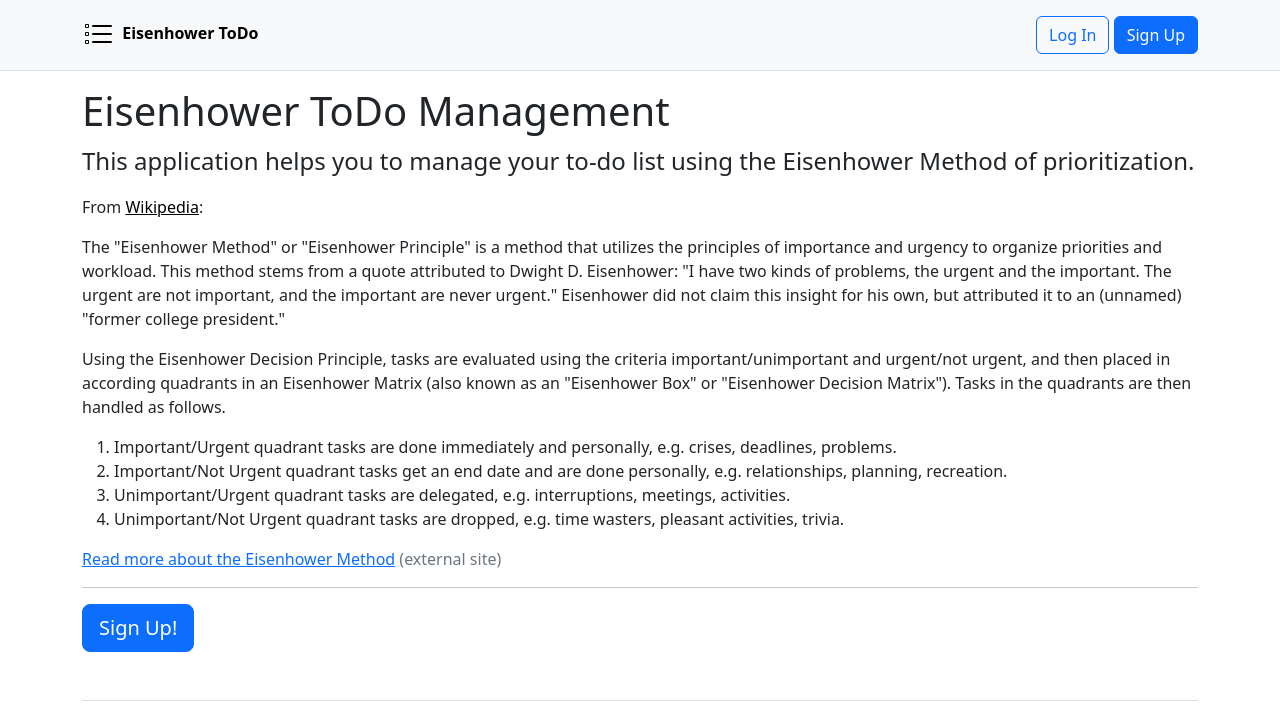
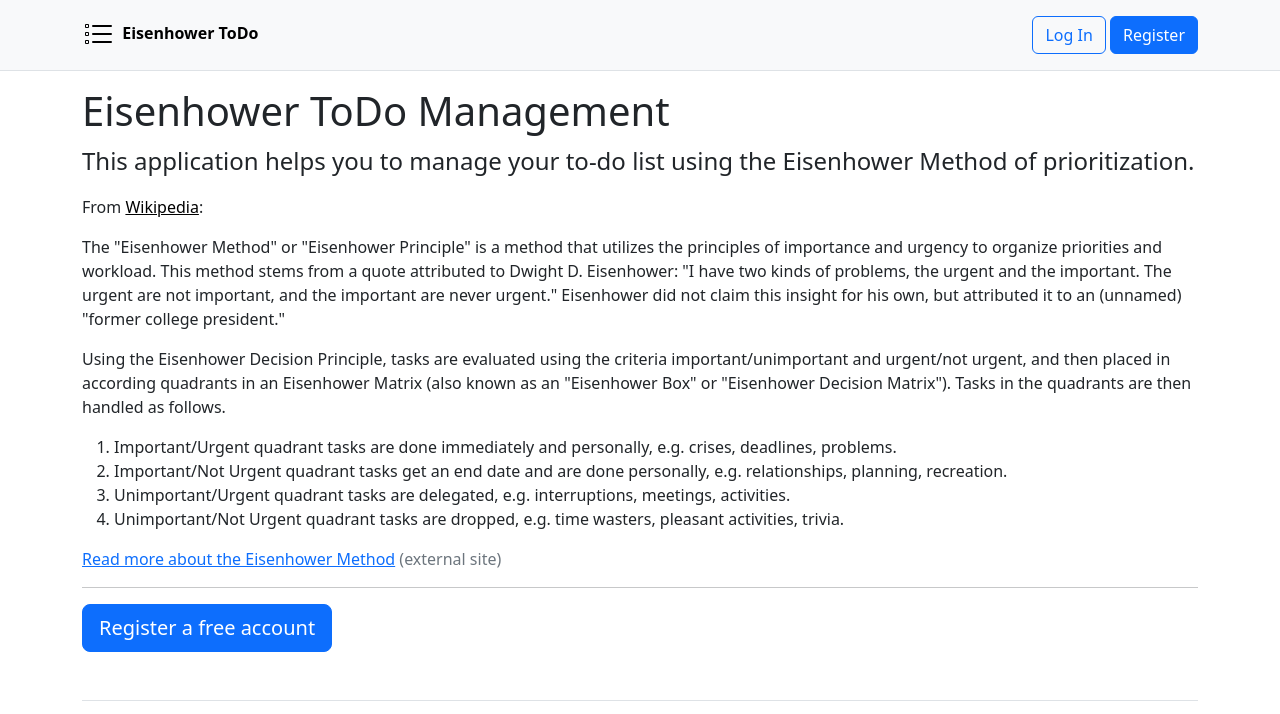
Before and after one commit to jaerrib/todo-list, a Django app: page / in a window 1280 px wide. Shown: the top 714 px of the page. Run offline with Django 5.2, Linux system fonts and the light colour scheme; parts of the project's set-up code (start-up, migrations or seed data) failed here and were passed over.

Commit message:
Update phrasing in header/footer and on home page, update copyright date

```diff
--- a/templates/base.html
+++ b/templates/base.html
@@ -53,7 +53,7 @@
         </ul>
         <div class="text-end">
             <a href="{%  url 'login' %}" class="btn btn-outline-primary">Log In</a>
-            <a href="{% url 'signup' %}" class="btn btn-primary">Sign Up</a>
+            <a href="{% url 'signup' %}" class="btn btn-primary">Register</a>
         </div>
         {% endif %}
         </div>
@@ -69,7 +69,7 @@
 
 <div class="container mt-5">
     <footer class="d-flex flex-wrap justify-content-between align-items-center py-3 my-4 border-top">
-        <p class="col-md-4 mb-0 text-body-secondary">&copy; 2023 John Beers</p>
+        <p class="col-md-4 mb-0 text-body-secondary">&copy; 2023-2024 John Beers</p>
 
         <a href="http://www.djangoproject.com/">
             <img src="https://www.djangoproject.com/m/img/badges/djangomade124x25.gif" alt="Made with Django." title="Made with Django.">
@@ -81,7 +81,7 @@
             <li class="nav-item"><a href="{% url 'todo_list' %}" class="nav-link px-2 text-body-secondary">ToDo List</a></li>
             <li class="nav-item"><a href="{% url 'todo_new' %}" class="nav-link px-2 text-body-secondary">Add a ToDo</a></li>
             {% endif %}
-        <li class="nav-item"><a href="https://codeberg.org/jaerrib/todo-list" class="nav-link px-2 text-body-secondary" target="_blank">Source Code</a></li>
+        <li class="nav-item"><a href="https://codeberg.org/jaerrib/todo-list" class="nav-link px-2 text-body-secondary" target="_blank">View the Source Code</a></li>
         </ul>
     </footer>
 </div>
--- a/templates/home.html
+++ b/templates/home.html
@@ -43,5 +43,6 @@
     about the Eisenhower Method</a> <span
         class="text-secondary">(external site)</span>
 <hr>
-<a href="{% url 'signup' %}" class="btn btn-primary btn-lg">Sign Up!</a>
+<a href="{% url 'signup' %}" class="btn btn-primary btn-lg">Register a free
+    account</a>
 {% endblock content %}
```
